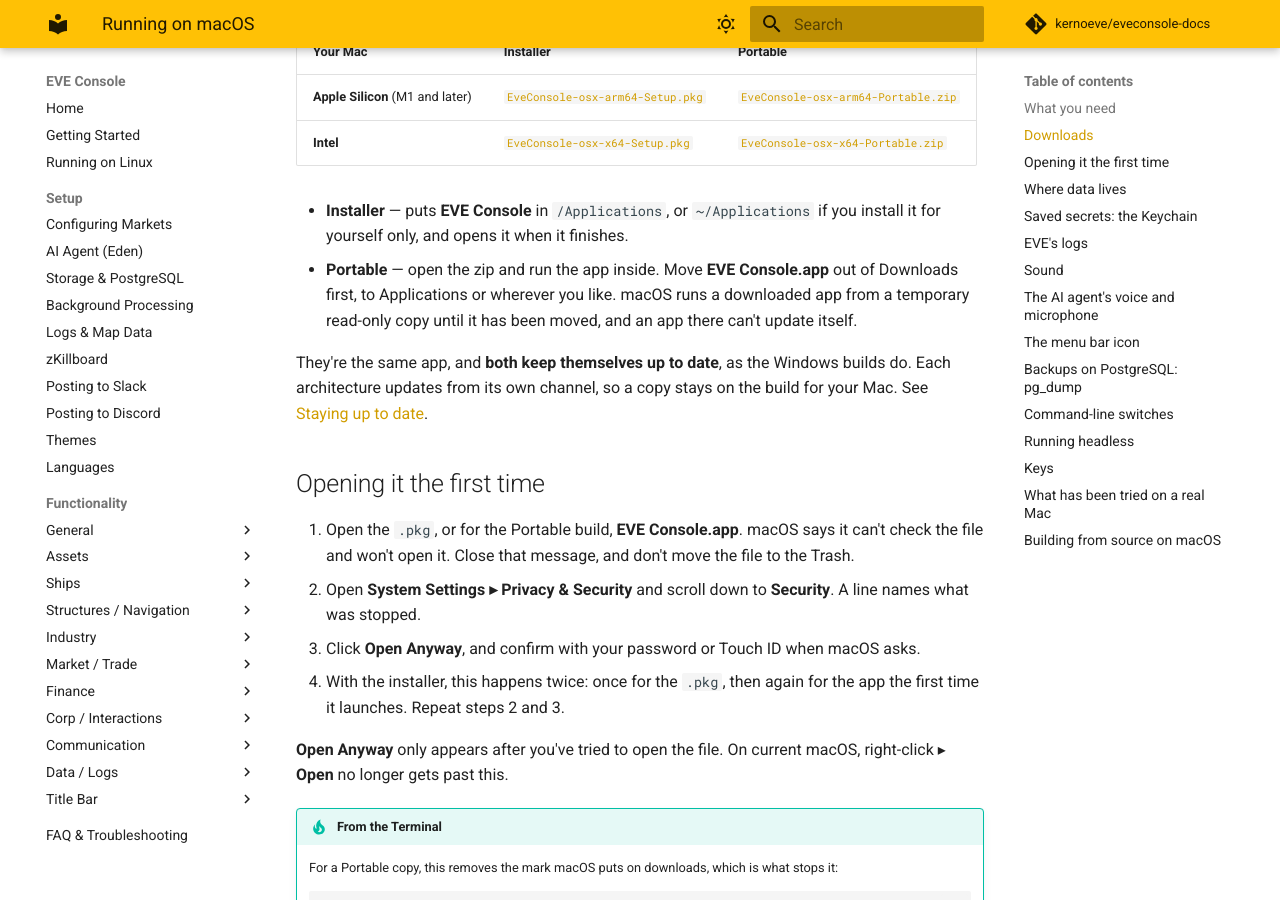
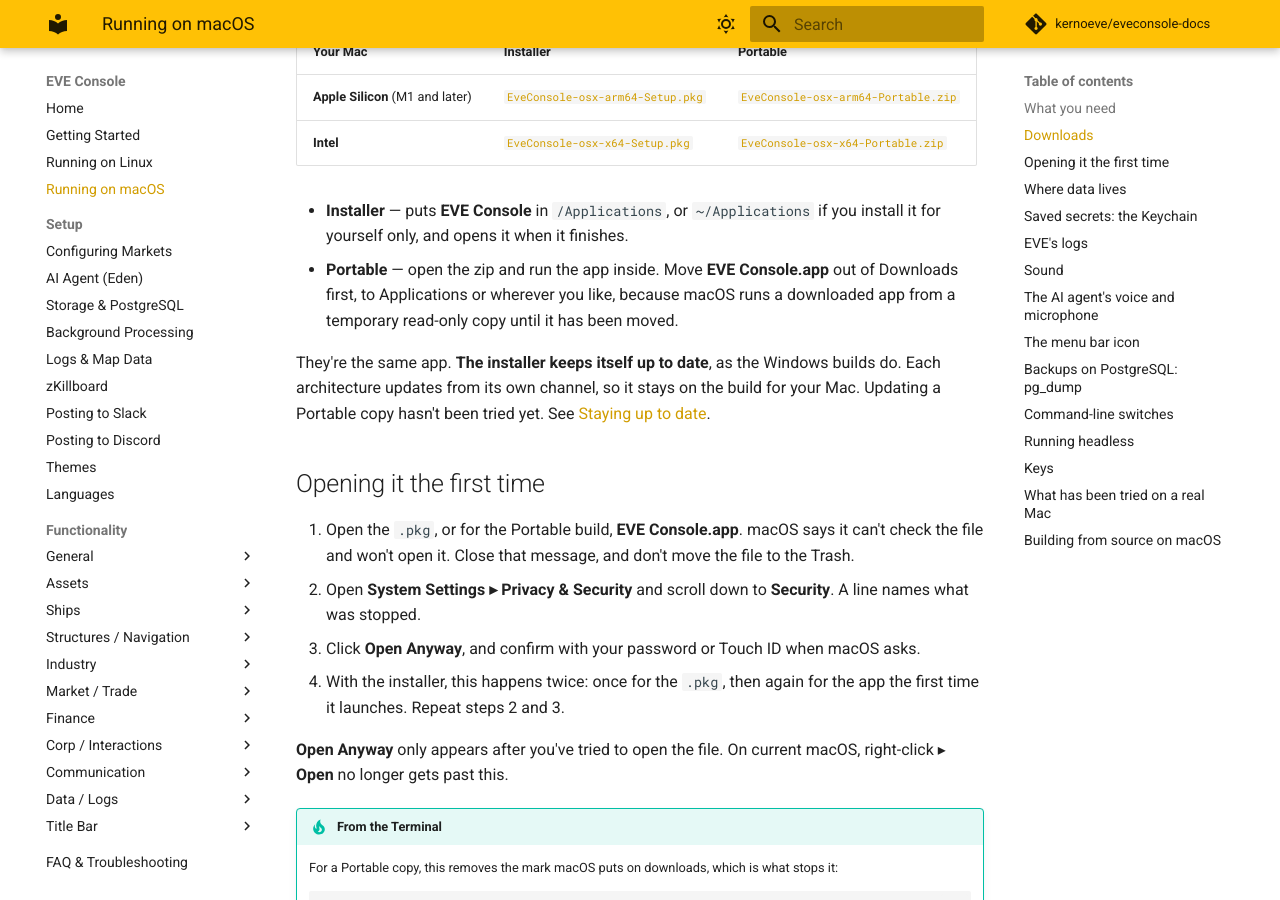
Before and after one commit to kernoeve/eveconsole-docs, an MkDocs documentation site: the page built from docs/running-on-macos.md, in a window 1280 px wide and 900 px high, scrolled down 724 px. Built offline with MkDocs 1.6.1 and Material for MkDocs 9.7.7, drawn with Linux system fonts in a browser that asks for light colours; comment, search, counter and statistics services are not loaded.

Commit message:
Docs for 0.9.18: nav, home page and cross-links
Co-Authored-By: Claude Opus 5.5 <noreply@anthropic.com>

```diff
--- a/docs/running-on-macos.md
+++ b/docs/running-on-macos.md
@@ -20,9 +20,9 @@ All four come from the [Releases page](https://github.com/kernoeve/EveConsole/re
 | **Intel** | [`EveConsole-osx-x64-Setup.pkg`](https://github.com/kernoeve/EveConsole/releases/latest/download/EveConsole-osx-x64-Setup.pkg) | [`EveConsole-osx-x64-Portable.zip`](https://github.com/kernoeve/EveConsole/releases/latest/download/EveConsole-osx-x64-Portable.zip) |
 
 - **Installer** — puts **EVE Console** in `/Applications`, or `~/Applications` if you install it for yourself only, and opens it when it finishes.
-- **Portable** — open the zip and run the app inside. Move **EVE Console.app** out of Downloads first, to Applications or wherever you like. macOS runs a downloaded app from a temporary read-only copy until it has been moved, and an app there can't update itself.
+- **Portable** — open the zip and run the app inside. Move **EVE Console.app** out of Downloads first, to Applications or wherever you like, because macOS runs a downloaded app from a temporary read-only copy until it has been moved.
 
-They're the same app, and **both keep themselves up to date**, as the Windows builds do. Each architecture updates from its own channel, so a copy stays on the build for your Mac. See [Staying up to date](getting-started.md#staying-up-to-date).
+They're the same app. **The installer keeps itself up to date**, as the Windows builds do. Each architecture updates from its own channel, so it stays on the build for your Mac. Updating a Portable copy hasn't been tried yet. See [Staying up to date](getting-started.md#staying-up-to-date).
 
 ## Opening it the first time
 
--- a/mkdocs.yml
+++ b/mkdocs.yml
@@ -72,6 +72,7 @@ nav:
   - Home: index.md
   - Getting Started: getting-started.md
   - Running on Linux: running-on-linux.md
+  - Running on macOS: running-on-macos.md
   - Setup:
       - Configuring Markets: configuring-markets.md
       - AI Agent (Eden): ai-agent-eden.md
@@ -105,6 +106,7 @@ nav:
       - Industry:
           - Industry Jobs: tools/industry-jobs.md
           - Indy Parks: industry-parks.md
+          - System Index: tools/system-index.md
           - Production Calculator: tools/production-calculator.md
           - Planetary Industry: tools/planetary-industry.md
           - Industry Opportunities: tools/industry-opportunities.md
@@ -130,6 +132,8 @@ nav:
           - Wallet: tools/wallet.md
       - Corp / Interactions:
           - Corp Activity: tools/corp-activity.md
+          - Corp Structures: tools/corp-structures.md
+          - Mercenary Dens: tools/mercenary-dens.md
           - Killmails: tools/killmails.md
           - Players & NPCs: tools/entities.md
       - Communication:
```
Also changed, not shown: docs/getting-started.md (+1 -1 lines), docs/index.md (+10 -5 lines), docs/logs-and-map-data.md (+1 -1 lines), docs/tools/scheduler.md (+1 -1 lines).
